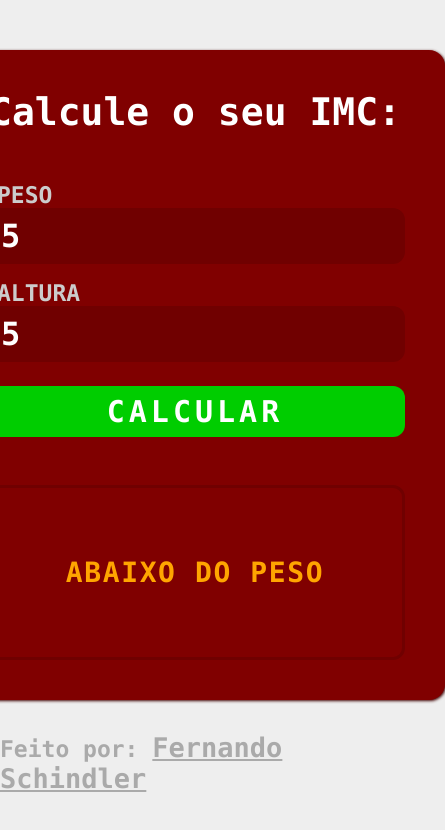
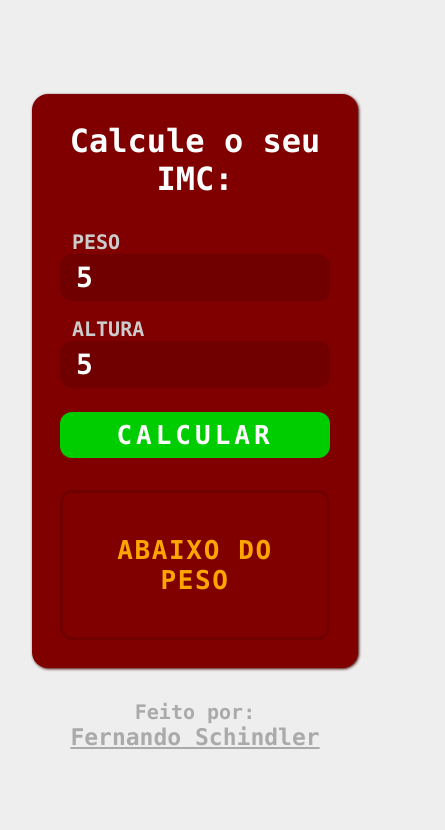
Before and after one commit to fernando-schindler-dev/Calculadora-de-IMC, a website: page index.html in a window 390 px wide. Both pictures are taken after typing "5", "5" into the empty fields and a click on the button "CALCULAR". Shown: the whole page, 445 px wide, since content can reach past the window. Drawn offline with Linux system fonts and the light colour scheme.

Commit message:
Adicionado responsividade ao projeto

```diff
--- a/index.html
+++ b/index.html
@@ -11,18 +11,19 @@
 <body>
   <section class="container">
     <h1>Calcule o seu IMC:</h1>
-    <form class="formulario" autocomplete="off">
-      <label for="peso">PESO</label>
-      <input type="number" name="peso" class="peso" required />
-      <label for="altura">ALTURA</label>
-      <input type="number" name="altura" class="altura" required />
-      <input type="button" value="CALCULAR" class="btnCalcular" />
+    <form class="form" autocomplete="off">
+      <label for="weight">PESO</label>
+      <input type="number" name="weight" class="weight" required />
+      <label for="height">ALTURA</label>
+      <input type="number" name="height" class="height" required />
+      <input type="button" value="CALCULAR" class="btnCalculate" />
     </form>
-    <output class="resultado"></output>
+    <output class="result"></output>
   </section>
 
-  <section class="autor">
-    <p>Feito por: <span>Fernando Schindler</span></p>
+  <section class="author">
+    <p>Feito por: </p>
+    <p>Fernando Schindler</p>
   </section>
 
   <script src="./script.js"></script>
--- a/script.js
+++ b/script.js
@@ -1,22 +1,22 @@
-const btnCalcular = document.querySelector('.btnCalcular');
-const resultado = document.querySelector('.resultado');
+const btnCalculate = document.querySelector('.btnCalculate');
+const result = document.querySelector('.result');
 
-function corrigirAltura(altura) {
-  let corrigido;
+function correctHeight(height) {
+  let corrected;
 
-  if (!(altura.includes(',') || altura.includes('.'))) {
-    const parte1 = altura.slice(0, 1);
-    const parte2 = altura.slice(1);
-    corrigido = parte1.concat('.', parte2);
+  if (!(height.includes(',') || height.includes('.'))) {
+    const part1 = height.slice(0, 1);
+    const part2 = height.slice(1);
+    corrected = part1.concat('.', part2);
   }
 
-  return corrigido || altura;
+  return corrected || height;
 }
 
-function calculoIMC(peso, altura) {
-  const alturaCorrigida = corrigirAltura(altura);
+function calculateIMC(weight, height) {
+  const correctedHeight = correctHeight(height);
 
-  const IMC = peso / (alturaCorrigida * alturaCorrigida);
+  const IMC = weight / (correctedHeight * correctedHeight);
 
   let resultIMC;
 
@@ -30,16 +30,16 @@ function calculoIMC(peso, altura) {
   return resultIMC;
 }
 
-function erroForm() {
-  return "<span class='erro'>POR FAVOR, PREENCHA OS CAMPOS!</span>";
+function errorForm() {
+  return "<span class='error'>POR FAVOR, PREENCHA OS CAMPOS!</span>";
 }
 
-function gerarIMC() {
-  const peso = +document.querySelector('.peso').value;
-  const altura = document.querySelector('.altura').value;
+function handleClick() {
+  const weight = +document.querySelector('.weight').value;
+  const height = document.querySelector('.height').value;
 
-  if (peso && altura) resultado.innerHTML = calculoIMC(peso, altura);
-  else resultado.innerHTML = erroForm();
+  if (weight && height) result.innerHTML = calculateIMC(weight, height);
+  else result.innerHTML = errorForm();
 }
 
-btnCalcular.addEventListener('click', gerarIMC);
+btnCalculate.addEventListener('click', handleClick);
--- a/style.css
+++ b/style.css
@@ -22,7 +22,8 @@ body {
   display: flex;
   flex-direction: column;
   justify-content: space-between;
-  width: 31.25rem;
+  max-width: 31.25rem;
+  margin: 2rem;
   padding: 2.5rem;
   border-radius: 1rem;
   background: #800000;
@@ -30,24 +31,25 @@ body {
 }
 .container > h1 {
   margin-bottom: 3rem;
-  font-size: 2.375rem;
+  font-size: 2.25rem;
   text-align: center;
   color: #fff;
 }
-.formulario {
+.form {
   display: flex;
   flex-direction: column;
 }
-.formulario label {
+.form label {
   margin-left: 0.75rem;
-  font-size: 1.4375rem;
+  font-size: 1.375rem;
   color: #ccc;
 }
-.formulario input {
+.form input {
+  width: 100%;
   margin-bottom: 1rem;
 }
-.formulario input:not([type='button']) {
-  padding: 0.5625rem 1rem;
+.form input:not([type='button']) {
+  padding: 0.5rem 1rem;
   border: none;
   border-radius: 0.75rem;
   font-size: 2rem;
@@ -55,10 +57,13 @@ body {
   background: #700000;
   color: #fff;
 }
-.formulario input:not([type='button']):focus {
+.form input:not([type='button']):hover,
+.form input:not([type='button']):focus {
   outline: none;
+  box-shadow: 0 0 0 2px #800000, 0 0 0 4px #700000;
+  filter: brightness(95%);
 }
-.formulario input[type='button'] {
+.form input[type='button'] {
   cursor: pointer;
   margin-top: 0.5rem;
   padding: 0.5rem;
@@ -71,10 +76,15 @@ body {
   background: #00cd00;
   color: #fff;
 }
-.formulario input[type='button']:hover {
+.form input[type='button']:hover {
+  outline: none;
+  box-shadow: 0 0 0 1px #800000, 0 0 0 3px #00cd00;
   filter: brightness(90%);
 }
-.resultado {
+.form input[type='button']:focus {
+  outline: none;
+}
+.result {
   display: flex;
   align-items: center;
   justify-content: center;
@@ -83,32 +93,76 @@ body {
   padding: 0.75rem;
   border: 0.1875rem solid #700000;
   border-radius: 0.75rem;
-  font-size: 1.75rem;
+  font-size: 1.625rem;
+  text-align: center;
   letter-spacing: 0.1rem;
 }
-.resultado span {
+.result span {
   font-weight: bold;
 }
-.resultado span.red {
+.result span.red {
   color: orange;
 }
-.resultado span.green {
+.result span.green {
   color: limegreen;
 }
-.resultado span.erro {
-  letter-spacing: -0.15rem;
+.result span.error {
+  letter-spacing: -0.1rem;
   color: #fff;
 }
-.autor {
-  margin-top: 2rem;
+.author {
+  display: flex;
+  align-items: flex-end;
+  justify-content: center;
+  flex-wrap: wrap;
+  margin: 0 1.5625rem 2rem 1.5625rem;
   font-weight: bold;
 }
-.autor p {
+.author p {
+  padding: 0 0.4375rem;
+}
+.author p:nth-child(1) {
   font-size: 1.4375rem;
   color: #aaa;
 }
-.autor p span {
-  font-size: 1.6875rem;
+.author p:nth-child(2) {
+  font-size: 1.625rem;
   text-decoration: underline;
   color: #aaa;
 }
+
+@media (max-width: 31.25rem) {
+  .container {
+    padding: 1.75rem;
+  }
+  .container > h1 {
+    margin-bottom: 2rem;
+    font-size: 2rem;
+  }
+  .form label {
+    font-size: 1.25rem;
+  }
+  .form input:not([type='button']) {
+    padding: 0.25em 1rem;
+    font-size: 1.75rem;
+  }
+  .form input[type='button'] {
+    font-size: 1.625rem;
+  }
+  .result {
+    height: 9.375rem;
+    margin-top: 1rem;
+  }
+  .author p:nth-child(1) {
+    font-size: 1.25rem;
+  }
+  .author p:nth-child(2) {
+    font-size: 1.4375rem;
+  }
+}
+
+@media (max-height: 50rem) {
+  body {
+    height: auto;
+  }
+}
```
